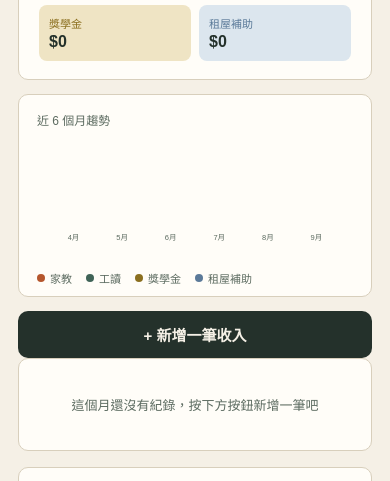
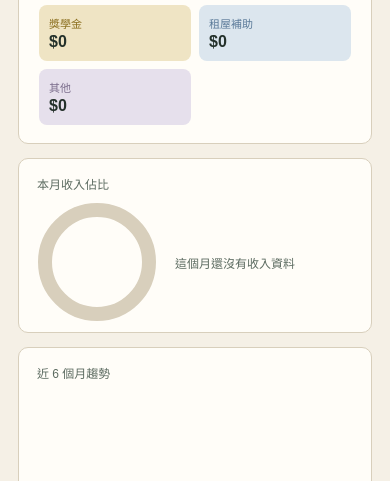
Before and after one commit to ruiiii0127/income-ledger, a plain HTML site: page index.html in a window 390 px wide. Shown: the part 349-830 px from the top of the page. Drawn offline with Linux system fonts and the light colour scheme.

Commit message:
Add files via upload

```diff
--- a/index.html
+++ b/index.html
@@ -22,6 +22,8 @@
     --scholar-soft:#EFE4C4;
     --rent:#5B7A99;
     --rent-soft:#DCE6EE;
+    --other:#7A6C8B;
+    --other-soft:#E6E0EC;
     --status-submit:#7A8B85;
     --status-submit-soft:#E7EAE4;
     --status-approve:#B08A2E;
@@ -79,11 +81,13 @@
   .stat.job{ background:var(--job-soft); }
   .stat.scholar{ background:var(--scholar-soft); }
   .stat.rent{ background:var(--rent-soft); }
+  .stat.other{ background:var(--other-soft); }
   .stat .k{ font-size:11px; margin-bottom:2px; }
   .stat.tutor .k{ color:var(--tutor); }
   .stat.job .k{ color:var(--job); }
   .stat.scholar .k{ color:var(--scholar); }
   .stat.rent .k{ color:var(--rent); }
+  .stat.other .k{ color:var(--other); }
   .stat .v{ font-size:16px; font-weight:700; }
 
   .chart-card{ background:var(--card); border:1px solid var(--line); border-radius:10px; padding:16px 18px 10px; margin-bottom:14px; }
@@ -95,6 +99,7 @@
   .dot.job{ background:var(--job); }
   .dot.scholar{ background:var(--scholar); }
   .dot.rent{ background:var(--rent); }
+  .dot.other{ background:var(--other); }
 
   .entries{ background:var(--card); border:1px solid var(--line); border-radius:10px; padding:6px 18px; margin-bottom:16px; }
   .entry{ display:flex; align-items:center; justify-content:space-between; padding:12px 0; border-bottom:1px dashed var(--line); gap:10px; }
@@ -105,6 +110,7 @@
   .tag.job{ background:var(--job-soft); color:var(--job); }
   .tag.scholar{ background:var(--scholar-soft); color:var(--scholar); }
   .tag.rent{ background:var(--rent-soft); color:var(--rent); }
+  .tag.other{ background:var(--other-soft); color:var(--other); }
   .entry-note{ font-size:13px; color:var(--ink-soft); overflow:hidden; text-overflow:ellipsis; white-space:nowrap; }
   .entry-date{ font-size:11px; color:var(--ink-soft); }
   .entry-right{ display:flex; align-items:center; gap:10px; flex-shrink:0; }
@@ -137,6 +143,7 @@
   .type-toggle button.active.job{ background:var(--job); border-color:var(--job); color:#fff; }
   .type-toggle button.active.scholar{ background:var(--scholar); border-color:var(--scholar); color:#fff; }
   .type-toggle button.active.rent{ background:var(--rent); border-color:var(--rent); color:#fff; }
+  .type-toggle button.active.other{ background:var(--other); border-color:var(--other); color:#fff; }
   .hint{ font-size:11px; color:var(--ink-soft); margin-top:-6px; margin-bottom:12px; }
   .form-actions{ display:flex; gap:8px; margin-top:14px; }
   .form-actions button{ flex:1; padding:11px; border-radius:8px; border:none; font-size:14px; font-weight:600; cursor:pointer; font-family:inherit; }
@@ -205,7 +212,7 @@
   .profile-name{ font-weight:700; font-size:15px; }
   .profile-sub{ font-size:12px; color:var(--ink-soft); margin-top:3px; }
   .occ-row{ display:flex; align-items:center; justify-content:space-between; gap:10px; padding:9px 0; border-top:1px dashed var(--line); }
-  .occ-date{ font-size:13px; color:var(--ink-soft); width:56px; flex-shrink:0; }
+  .occ-date{ font-size:12px; color:var(--ink-soft); width:76px; flex-shrink:0; }
   .occ-amount{ font-size:13px; font-weight:600; flex:1; }
   .occ-btn{
     padding:6px 12px; border-radius:7px; border:1px solid var(--line); background:#fff;
@@ -268,6 +275,15 @@
         <div class="stat job"><div class="k">工讀</div><div class="v" id="jobTotal">$0</div></div>
         <div class="stat scholar"><div class="k">獎學金</div><div class="v" id="scholarTotal">$0</div></div>
         <div class="stat rent"><div class="k">租屋補助</div><div class="v" id="rentTotal">$0</div></div>
+        <div class="stat other"><div class="k">其他</div><div class="v" id="otherTotal">$0</div></div>
+      </div>
+    </div>
+
+    <div class="chart-card">
+      <div class="chart-title">本月收入佔比</div>
+      <div id="pieWrap" style="display:flex; align-items:center; gap:18px; flex-wrap:wrap;">
+        <svg id="pieChart" width="120" height="120" viewBox="0 0 120 120" style="flex-shrink:0;"></svg>
+        <div id="pieLegend" style="display:flex; flex-direction:column; gap:6px; font-size:12px; color:var(--ink-soft);"></div>
       </div>
     </div>
 
@@ -279,6 +295,7 @@
         <span><i class="dot job"></i>工讀</span>
         <span><i class="dot scholar"></i>獎學金</span>
         <span><i class="dot rent"></i>租屋補助</span>
+        <span><i class="dot other"></i>其他</span>
       </div>
     </div>
 
@@ -292,6 +309,7 @@
           <button type="button" class="job" data-type="工讀">工讀</button>
           <button type="button" class="scholar" data-type="獎學金">獎學金</button>
           <button type="button" class="rent" data-type="租屋補助">租屋補助</button>
+          <button type="button" class="other" data-type="其他">其他</button>
         </div>
       </div>
       <div class="form-row" id="refSelectRow" style="display:none;">
@@ -643,7 +661,8 @@ function renderChart(){
     const job = me.filter(e=>e.type==="工讀").reduce((s,e)=>s+e.amount,0);
     const scholar = me.filter(e=>e.type==="獎學金").reduce((s,e)=>s+e.amount,0);
     const rent = me.filter(e=>e.type==="租屋補助").reduce((s,e)=>s+e.amount,0);
-    return {d, tutor, job, scholar, rent, total: tutor+job+scholar+rent};
+    const other = me.filter(e=>e.type==="其他").reduce((s,e)=>s+e.amount,0);
+    return {d, tutor, job, scholar, rent, other, total: tutor+job+scholar+rent+other};
   });
   const max = Math.max(...data.map(x=>x.total), 1);
   const w = 420, h = 120, padBottom = 20, barW = 32, gap = (w - barW*6)/7;
@@ -651,17 +670,18 @@ function renderChart(){
   data.forEach((item, i)=>{
     const x = gap + i*(barW+gap);
     const scale = (h - padBottom - 10) / max;
-    const tutorH = item.tutor * scale, jobH = item.job * scale, scholarH = item.scholar * scale, rentH = item.rent * scale;
+    const tutorH = item.tutor * scale, jobH = item.job * scale, scholarH = item.scholar * scale, rentH = item.rent * scale, otherH = item.other * scale;
     const baseY = h - padBottom;
-    svgContent += `<rect x="${x}" y="${baseY - rentH}" width="${barW}" height="${rentH}" fill="#5B7A99" rx="2"/>`;
-    svgContent += `<rect x="${x}" y="${baseY - rentH - scholarH}" width="${barW}" height="${scholarH}" fill="#8B6F1F" rx="2"/>`;
-    svgContent += `<rect x="${x}" y="${baseY - rentH - scholarH - jobH}" width="${barW}" height="${jobH}" fill="#3F6357" rx="2"/>`;
-    svgContent += `<rect x="${x}" y="${baseY - rentH - scholarH - jobH - tutorH}" width="${barW}" height="${tutorH}" fill="#B5562D" rx="2"/>`;
+    svgContent += `<rect x="${x}" y="${baseY - otherH}" width="${barW}" height="${otherH}" fill="#7A6C8B" rx="2"/>`;
+    svgContent += `<rect x="${x}" y="${baseY - otherH - rentH}" width="${barW}" height="${rentH}" fill="#5B7A99" rx="2"/>`;
+    svgContent += `<rect x="${x}" y="${baseY - otherH - rentH - scholarH}" width="${barW}" height="${scholarH}" fill="#8B6F1F" rx="2"/>`;
+    svgContent += `<rect x="${x}" y="${baseY - otherH - rentH - scholarH - jobH}" width="${barW}" height="${jobH}" fill="#3F6357" rx="2"/>`;
+    svgContent += `<rect x="${x}" y="${baseY - otherH - rentH - scholarH - jobH - tutorH}" width="${barW}" height="${tutorH}" fill="#B5562D" rx="2"/>`;
     svgContent += `<text x="${x+barW/2}" y="${h-4}" font-size="10" fill="#5C6B60" text-anchor="middle">${item.d.getMonth()+1}月</text>`;
   });
   svg.innerHTML = svgContent;
 }
-function typeTag(t){ return t==="家教"?"tutor":(t==="工讀"?"job":(t==="租屋補助"?"rent":"scholar")); }
+function typeTag(t){ return t==="家教"?"tutor":(t==="工讀"?"job":(t==="租屋補助"?"rent":(t==="其他"?"other":"scholar"))); }
 
 function renderOverview(){
   document.getElementById("monthLabel").textContent = monthLabelText(currentDate);
@@ -671,12 +691,14 @@ function renderOverview(){
   const jobSum = me.filter(e=>e.type==="工讀").reduce((s,e)=>s+e.amount,0);
   const scholarSum = me.filter(e=>e.type==="獎學金").reduce((s,e)=>s+e.amount,0);
   const rentSum = me.filter(e=>e.type==="租屋補助").reduce((s,e)=>s+e.amount,0);
-
-  document.getElementById("totalAmount").textContent = fmt(tutorSum+jobSum+scholarSum+rentSum);
+  const otherSum = me.filter(e=>e.type==="其他").reduce((s,e)=>s+e.amount,0);
+
+  document.getElementById("totalAmount").textContent = fmt(tutorSum+jobSum+scholarSum+rentSum+otherSum);
   document.getElementById("tutorTotal").textContent = fmt(tutorSum);
   document.getElementById("jobTotal").textContent = fmt(jobSum);
   document.getElementById("scholarTotal").textContent = fmt(scholarSum);
   document.getElementById("rentTotal").textContent = fmt(rentSum);
+  document.getElementById("otherTotal").textContent = fmt(otherSum);
 
   const list = document.getElementById("entriesList");
   if(me.length === 0){
@@ -700,6 +722,58 @@ function renderOverview(){
     }).join("");
   }
   renderChart();
+  renderPieChart(tutorSum, jobSum, scholarSum, rentSum, otherSum);
+}
+
+function polarToCartesian(cx, cy, r, angleDeg){
+  const rad = (angleDeg - 90) * Math.PI / 180;
+  return { x: cx + r * Math.cos(rad), y: cy + r * Math.sin(rad) };
+}
+function pieSlicePath(cx, cy, r, startAngle, endAngle){
+  const start = polarToCartesian(cx, cy, r, endAngle);
+  const end = polarToCartesian(cx, cy, r, startAngle);
+  const largeArc = (endAngle - startAngle) > 180 ? 1 : 0;
+  return `M ${cx} ${cy} L ${end.x} ${end.y} A ${r} ${r} 0 ${largeArc} 0 ${start.x} ${start.y} Z`;
+}
+function renderPieChart(tutorSum, jobSum, scholarSum, rentSum, otherSum){
+  const svg = document.getElementById("pieChart");
+  const legend = document.getElementById("pieLegend");
+  const total = tutorSum + jobSum + scholarSum + rentSum + otherSum;
+  const items = [
+    { label: "家教", value: tutorSum, color: "#B5562D" },
+    { label: "工讀", value: jobSum, color: "#3F6357" },
+    { label: "獎學金", value: scholarSum, color: "#8B6F1F" },
+    { label: "租屋補助", value: rentSum, color: "#5B7A99" },
+    { label: "其他", value: otherSum, color: "#7A6C8B" },
+  ].filter(it => it.value > 0);
+
+  if(total === 0 || items.length === 0){
+    svg.innerHTML = `<circle cx="60" cy="60" r="52" fill="none" stroke="#D8CFBC" stroke-width="14"/>`;
+    legend.innerHTML = `<div>這個月還沒有收入資料</div>`;
+    return;
+  }
+
+  let angle = 0;
+  let svgContent = "";
+  if(items.length === 1){
+    svgContent = `<circle cx="60" cy="60" r="52" fill="${items[0].color}"/>`;
+  }else{
+    items.forEach(it=>{
+      const slice = (it.value / total) * 360;
+      const path = pieSlicePath(60, 60, 52, angle, angle + slice);
+      svgContent += `<path d="${path}" fill="${it.color}"/>`;
+      angle += slice;
+    });
+  }
+  svg.innerHTML = svgContent;
+
+  legend.innerHTML = items.map(it=>{
+    const pct = Math.round((it.value / total) * 100);
+    return `<div style="display:flex;align-items:center;gap:6px;">
+      <i class="dot" style="background:${it.color};"></i>
+      <span>${it.label} ${pct}% · ${fmt(it.value)}</span>
+    </div>`;
+  }).join("");
 }
 
 document.getElementById("prevMonth").addEventListener("click", ()=>{
@@ -1195,7 +1269,11 @@ function monthDates(year, month, p){
   return result;
 }
 function dateStr(dt){ return dt.getFullYear()+"-"+String(dt.getMonth()+1).padStart(2,"0")+"-"+String(dt.getDate()).padStart(2,"0"); }
-function shortDate(iso){ const parts = iso.split("-"); return parts[1]+"/"+parts[2]; }
+function shortDate(iso){
+  const parts = iso.split("-");
+  const dt = new Date(iso+"T00:00:00");
+  return parts[1]+"/"+parts[2]+"（"+WEEKDAY_LABELS[dt.getDay()]+"）";
+}
 function findReceipt(refId, period){ return receipts.find(r=>r.refId===refId && r.period===period); }
 
 function allSessionDatesSince(p, anchorStr, throughYear, throughMonth){
```
